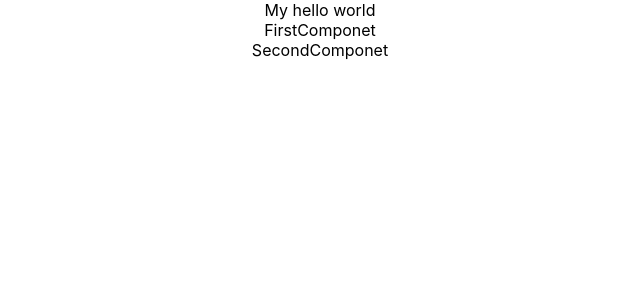
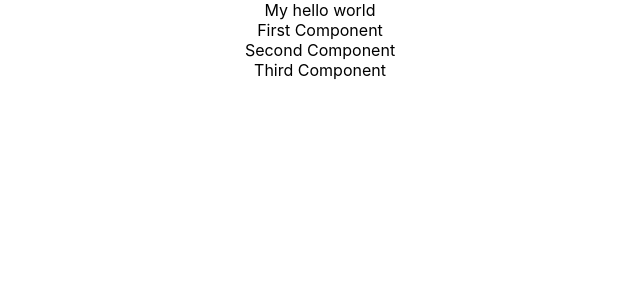
Before and after one commit to telvinmathews/todo-app, a React (Create React App) app: page / in a window 1280 px wide. Shown: the top 300 px of the page, without its empty margins (320-960 px from the left). Built offline with nearby package versions, Linux system fonts and the light colour scheme.

Commit message:
created a fuction component

```diff
--- a/src/App.js
+++ b/src/App.js
@@ -7,8 +7,9 @@
     return (
       <div className="App">
         My hello world
-        <FirstComponet></FirstComponet>
-        <SecondComponet></SecondComponet>
+        <FirstComponent></FirstComponent>
+        <SecondComponent></SecondComponent>
+        <ThirdComponent></ThirdComponent>
       </div>
     );
   }
@@ -17,24 +18,32 @@
 //Class component
 //create a component (line 19)
 //disply componet by including component in the root App componet on line 10.
-class FirstComponet extends Component {
+class FirstComponent extends Component {
   render() {
     return (
-      <div className="firstComponet">
-       FirstComponet
+      <div className="firstComponent">
+       First Component
       </div>
     );
   }
 }
 
 //Class component
-class SecondComponet extends Component {
+class SecondComponent extends Component {
   render() {
     return (
-      <div className="secondComponet">
-       SecondComponet
+      <div className="secondComponent">
+       Second Component
       </div>
     );
   }
 }
+//fuction component
+function ThirdComponent() {
+  return (
+ <div className="thirdComponent">
+  Third Component
+ </div>
+);
+}
 export default App;
```
